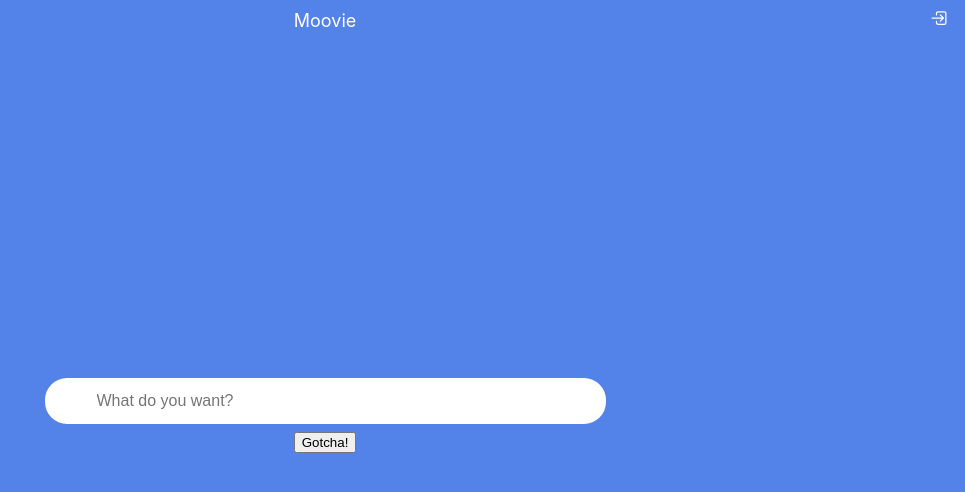
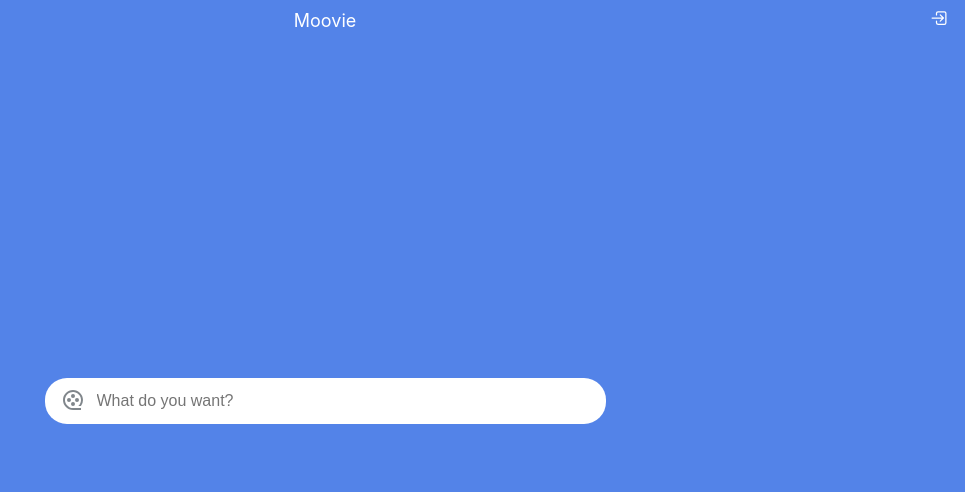
Before and after one commit to rrkkee015/movie-search-app, a React (Create React App) app: page / in a window 1280 px wide. Shown: the top 492 px of the page, without its empty margins (315-1280 px from the left). Built offline with nearby package versions, Linux system fonts and the light colour scheme.

Commit message:
update input tag

```diff
--- a/src/components/Body.js
+++ b/src/components/Body.js
@@ -1,5 +1,7 @@
 import React from 'react';
 import '../css/Body.css'
+
+import { RiMovie2Line } from "react-icons/ri";
 
 class Body extends React.Component {
 	constructor(props) {
@@ -31,6 +33,9 @@ class Body extends React.Component {
 			<div className="body">
 				<form className="main-form" onSubmit={this.handleSubmit}>
 					<div className="input-wrapper">
+						<div className="icon-wrapper">
+							<RiMovie2Line size="24"/>
+						</div>
 						<input
 							type="text"
 							placeholder="What do you want?"
@@ -39,7 +44,6 @@ class Body extends React.Component {
 							name="value"
 						/>
 					</div>
-					<button type="submit">Gotcha!</button>
 				</form>
 			</div>
 		)
--- a/src/components/Navbar.js
+++ b/src/components/Navbar.js
@@ -1,5 +1,6 @@
 import React from 'react';
 import '../css/Navbar.css'
+
 import { IoLogInOutline } from "react-icons/io5"
 
 class Navbar extends React.Component {
--- a/src/css/Body.css
+++ b/src/css/Body.css
@@ -16,6 +16,7 @@
 	position: relative;
 	height: 44px;
 	width: 337px;
+	color: #80868B;
 }
 
 @media (min-width: 672px) {
@@ -40,7 +41,6 @@
 	background-color: white;
 	border: none;
 	border-radius: calc(0.5 * 44px);
-	color: #80868B;
 	font-size: 16px;
 	height: 100%;
 	position: relative;
@@ -49,3 +49,14 @@
 	outline: none;
 	width: 100%;
 }
+
+.icon-wrapper {
+	display: flex;
+	position: absolute;
+	z-index: 2;
+	height: 100%;
+	left: 12px;
+	justify-content: center;
+	align-items: center;
+	width: 32px;
+}
```
